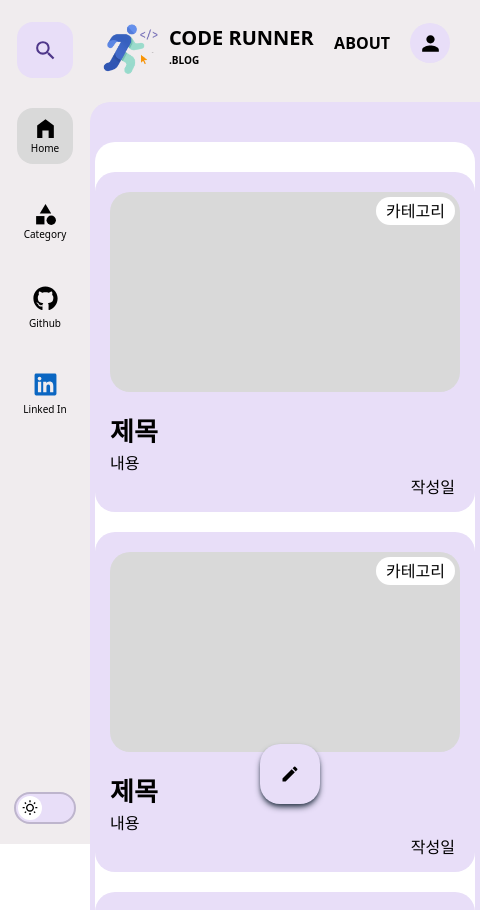
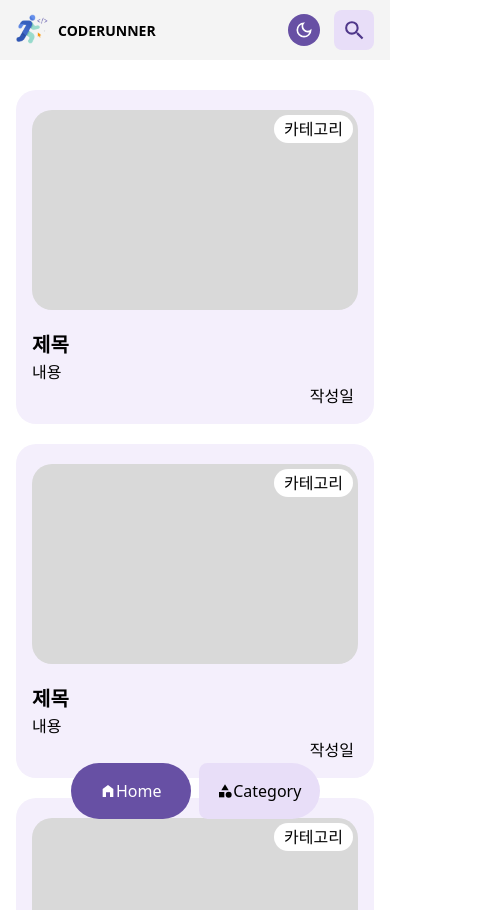
Before and after one commit to wolwha/Material-Blog, a Next.js app: page / in a window 390 px wide. Shown: the top 910 px of the page, 480 px wide, since content can reach past the window. Built offline with nearby package versions, Linux system fonts and the light colour scheme.

Commit message:
Style: 메인화면 모바일 반응형 퍼블리싱

```diff
--- a/src/app/layout.tsx
+++ b/src/app/layout.tsx
@@ -4,6 +4,8 @@ import "./globals.css";
 import SideBar from "@/components/Common/SideBar";
 import Header from "@/components/Common/Header";
 import Footer from "@/components/Common/Footer";
+import MobileHeader from "@/components/Mobile/Common/MobileHeader";
+import FloatingButton from "@/components/Mobile/Common/FloatingButton";
 
 const geistSans = Geist({
   variable: "--font-geist-sans",
@@ -34,19 +36,24 @@ export default function RootLayout({
         className={`${geistSans.variable} ${geistMono.variable} antialiased`}
       >
         <div className="min-h-screen flex relative select-none">
-          <div className="fixed top-0 left-0">
+          <div className="sm:fixed sm:top-0 sm:left-0 hidden none sm:block">
             {/* 사이드바 */}
             <SideBar />
           </div>
-          <div className="flex flex-col grow w-full ml-[90px]">
+          <div className="sm:flex sm:flex-col grow w-full sm:ml-[90px]">
             {/* 헤더 */}
             <Header />
+            <MobileHeader />
             {/* 컨테이너 */}
-            <div className="h-full bg-[var(--bg-gray)] flex">
+            <div className="sm:h-full sm:bg-[var(--bg-gray)] sm:flex">
               {/* 컨텐츠 */}
-              <div className="w-full min-h-[calc(100vh-105px)] bg-[var(--color-primary)] rounded-tl-[20px] px-[30px] pt-[40px] flex flex-col">
-                <div className="h-full rounded-[20px] bg-white justify-center items-start flex">
+              <div className="w-full sm:min-h-[calc(100vh-105px)] sm:bg-[var(--color-primary)] sm:rounded-tl-[20px] sm:px-[30px] sm:pt-[40px] flex flex-col">
+                <div className="h-full rounded-[20px] bg-white justify-center items-start sm:flex">
                   {children}
+                </div>
+                {/* 모바일 플로팅 메뉴 */}
+                <div className="sm:hidden sticky bottom-[25px] justify-center flex">
+                  <FloatingButton/>
                 </div>
                 {/* 푸터 */}
                 <Footer />
--- a/src/components/Common/Header.tsx
+++ b/src/components/Common/Header.tsx
@@ -7,7 +7,7 @@ import Link from "next/link";
 export default function Header() {
   return (
     <>
-      <div className="w-full h-[105px] bg-[var(--bg-gray)] flex justify-start items-center relative select-none">
+      <div className="w-full h-[105px] bg-[var(--bg-gray)] sm:flex justify-start items-center relative select-none hidden">
         <Link href={"/"}>
           <button
             className="flex gap-[10px] ml-[13px] cursor-pointer"
--- a/src/components/Main/Container.tsx
+++ b/src/components/Main/Container.tsx
@@ -4,7 +4,7 @@ import PostCard from "./PostCard";
 export default function Container() {
   return (
     <>
-      <div className="grid gap-x-[15px] gap-y-[20px] justify-center my-[30px] h-auto 2xl:grid-cols-4 xl:grid-cols-3 md:grid-cols-2 sm:grid-cols-1 select-none">
+      <div className="sm:grid sm:gap-x-[15px] gap-y-[20px] sm:justify-center my-[30px] sm:h-auto 2xl:grid-cols-4 xl:grid-cols-3 md:grid-cols-2 sm:grid-cols-1 select-none w-full px-[16px] flex flex-col">
         <PostCard />
         <PostCard />
         <PostCard />
--- a/src/components/Main/EditButton.tsx
+++ b/src/components/Main/EditButton.tsx
@@ -6,7 +6,7 @@ export default function EditButton() {
     <>
       <Link href={"/post/edit"}>
         <button
-          className="size-[60px] flex justify-center items-center rounded-[20px] bg-[var(--color-primary)] fixed right-[70px] bottom-[40px] z-[50] shadow-md shadow-gray-700 cursor-pointer"
+          className="size-[60px] sm:flex justify-center items-center rounded-[20px] bg-[var(--color-primary)] fixed right-[70px] bottom-[40px] z-[50] shadow-md shadow-gray-700 cursor-pointer hidden"
           aria-label="Edit"
         >
           <MdEdit size={20} />
--- a/src/components/Main/PostCard.tsx
+++ b/src/components/Main/PostCard.tsx
@@ -5,17 +5,18 @@ export default function PostCard() {
   return (
     <>
       <Link href={"/post/1"}>
-        <div className="w-[380px] h-[340px] rounded-[20px] bg-[var(--color-primary)] flex justify-center cursor-pointer hover:scale-103 hover:shadow-2xl transform transition-transform relative">
-          <div className="mt-[20px]">
-            <div className="w-[350px] h-[200px] rounded-[20px] bg-[#d9d9d9] relative">
+        <div className="sm:w-[380px] sm:h-[340px] w-[100vw - 32px] px-[16px] rounded-[20px] bg-[#f4effc] flex justify-center cursor-pointer hover:scale-103 hover:shadow-2xl transform transition-transform relative pb-[40px]">
+          <div className="mt-[20px] w-full">
+            {/* 포스트 이미지 에리어 */}
+            <div className="sm:w-[350px] h-[200px] rounded-[20px] bg-[#d9d9d9] relative">
               <span className="bg-[white] rounded-full py-[2px] px-[10px] absolute top-[5px] right-[5px]">
                 카테고리
               </span>
             </div>
-            <div className="gap-[10px] mt-[20px]">
-              <p className="text-[26px] font-bold">제목</p>
+            <div className="sm:gap-[10px] sm:mt-[20px] mt-[20px]">
+              <p className="sm:text-[26px] text-[20px] font-bold">제목</p>
               <p className="text-[16px]">내용</p>
-              <p className="absolute right-[20px]">작성일</p>
+              <p className="absolute right-[20px] text-[16px]">작성일</p>
             </div>
           </div>
         </div>
--- /dev/null
+++ b/src/components/Mobile/Common/MobileHeader.tsx
@@ -0,0 +1,30 @@
+import Image from "next/image";
+import Link from "next/link";
+import Logo from "/src/assets/Logo.webp";
+import { MdOutlineDarkMode, MdOutlineSearch } from "react-icons/md";
+
+export default function MobileHeader () {
+  return (
+    <>
+      <div className="h-[60px] w-[100vw] sm:hidden flex items-center bg-[#f4f4f4] px-[16px] sticky top-0 z-10">
+        <Link href={"/"}>
+          <div className="flex gap-[10px] justify-center items-center">
+            {/* 로고 이미지 */}
+            <div className="size-[32px]"><Image src={Logo} alt="Logo" width={32} height={32} /></div>
+            {/* 로고명 */}
+            <p className="text-[14px] font-bold">CODERUNNER</p>
+          </div>
+        </Link>
+        <div className="w-full"></div>
+        <div className="flex items-center gap-[14px]">
+          {/* 다크모드 버튼 */}
+          <button className="size-[32px] rounded-full bg-[var(--color-point)] justify-center items-center text-center flex"><MdOutlineDarkMode className="text-white text-[20px]" /></button>
+          {/* 검색 버튼 */}
+          <Link href={"/search"}>
+            <button className="size-[40px] rounded-[8px] bg-[var(--color-primary)] flex justify-center items-center"><MdOutlineSearch size={25} className="text-[var(--text-point)]" /></button>
+          </Link>
+        </div>
+      </div>
+    </>
+  );
+}
--- a/src/components/Mobile/Common/floatingButton.tsx
+++ b/src/components/Mobile/Common/floatingButton.tsx
@@ -1,11 +1,22 @@
-export default function floatingButton () {
+import Link from "next/link";
+import { MdCategory, MdHomeFilled } from "react-icons/md";
+
+export default function FloatingButton () {
   return (
     <>
-      <div className="w-[246px] h-[56px] grid">
-        <div className="w-[120.5px] h-[56px] gap-[8px]">
-          <p>Home</p>
-        </div>
-        <div></div>
+      <div className="flex gap-[8px] sticky bottom-0">
+        <Link href={"/"}>
+          <button className="w-[120.5px] h-[56px] rounded-[100px] flex justify-center items-center hover:cursor-pointer bg-[var(--color-point)] text-white">
+            <MdHomeFilled />
+            Home
+          </button>
+        </Link>
+        <Link href={"/category"}>
+          <button className="w-[120.5px] h-[56px] active:rounded-[100px] flex justify-center items-center bg-[var(--color-primary)] rounded-r-[100px] rounded-l-[30px] active:bg-[var(--color-point)] transform">
+            <MdCategory />
+            Category
+          </button>
+        </Link>
       </div>
     </>
   );
```
Also changed, not shown: 2 other files (tests, documents, lock files or other folders).
